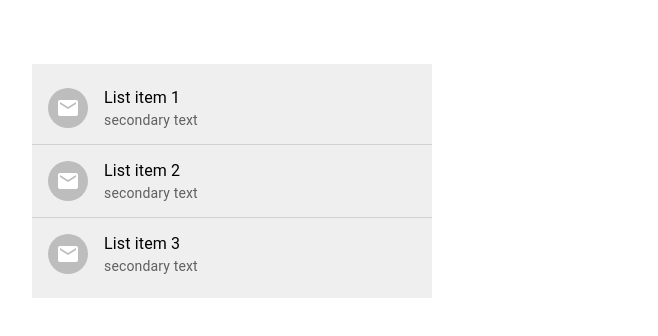
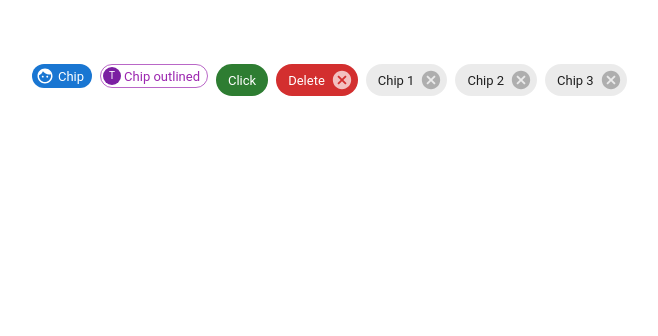
Before and after one commit to thinhnguyen5/React-Mui, a React (Create React App) app: page / in a window 1280 px wide. Shown: the top 336 px of the page, without its empty margins (32-690 px from the left). Built offline with nearby package versions, Linux system fonts and the light colour scheme.

Commit message:
Mui Chip

```diff
--- a/src/App.tsx
+++ b/src/App.tsx
@@ -1,9 +1,10 @@
 import './App.css';
-import { MuiAvatar } from './component/MuiAvatar';
-import { MuiBadge } from './component/MuiBadge';
-import { MuiBottomnavigation } from './component/MuiBottomnavigation';
-import { MuiList } from './component/MuiList';
-import MuiSpeedDial from './component/MuiSpeedDial';
+import MuiChip from './component/MuiChip';
+// import { MuiAvatar } from './component/MuiAvatar';
+// import { MuiBadge } from './component/MuiBadge';
+// import { MuiBottomnavigation } from './component/MuiBottomnavigation';
+// import { MuiList } from './component/MuiList';
+// import MuiSpeedDial from './component/MuiSpeedDial';
 // import MuiAccordion from './component/MuiAccordion';
 // import { MuiImageList } from './component/MuiImageList';
 // import MuiAutoComplete from './component/MuiAutoComplete';
@@ -46,7 +47,8 @@ function App() {
       {/* <MuiBottomnavigation /> */}
       {/* <MuiAvatar /> */}
       {/* <MuiBadge /> */}
-      <MuiList />
+      {/* <MuiList /> */}
+      <MuiChip />
     </div>
   );
 }
--- /dev/null
+++ b/src/component/MuiChip.tsx
@@ -0,0 +1,37 @@
+import { Stack, Chip, Avatar } from "@mui/material";
+import FaceIcon from "@mui/icons-material/Face";
+import { useState } from "react";
+
+const MuiChip = () => {
+  const [chips, setChips] = useState(["Chip 1", "Chip 2", "Chip 3"]);
+  const handleDelete = (chipToDelete: string) => {
+    setChips((chips) => chips.filter((chip) => chip !== chipToDelete))
+
+  }
+
+  return (
+    <Stack direction="row" spacing={1}>
+      <Chip label="Chip" color="primary" size="small" icon={<FaceIcon />} />
+      <Chip
+        label="Chip outlined"
+        color="secondary"
+        size="small"
+        variant="outlined"
+        avatar={<Avatar>T</Avatar>}
+      />
+      <Chip label="Click" color="success" onClick={() => alert("Clicked")} />
+
+      <Chip
+        label="Delete"
+        color="error"
+        onClick={() => alert("Clicked")}
+        onDelete={() => alert("Delete handler called")}
+      />
+      {chips.map((chip) => (
+        <Chip key={chip} label={chip} onDelete={() => handleDelete(chip)} />
+      ))}
+    </Stack>
+  );
+};
+
+export default MuiChip;
```
